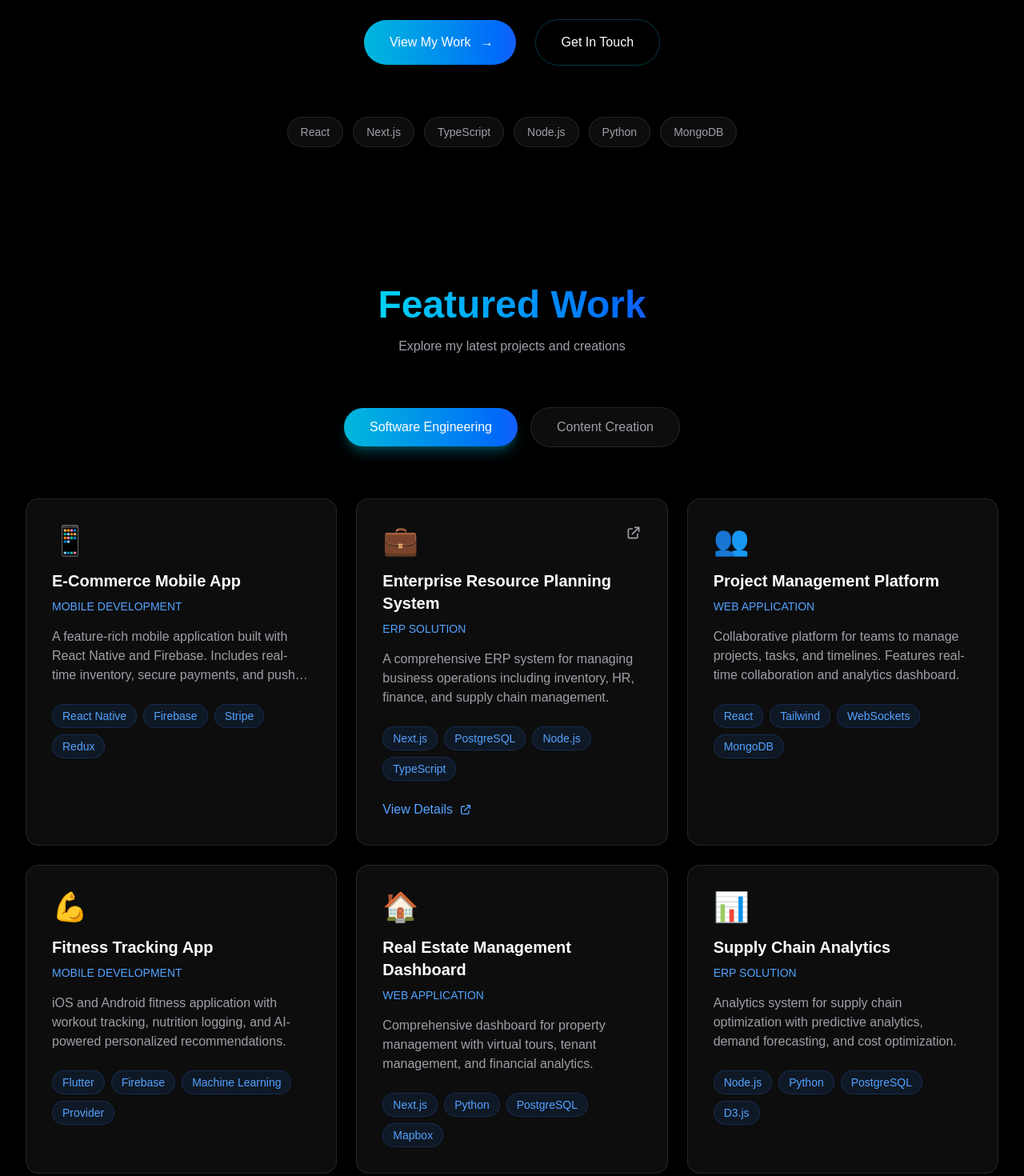
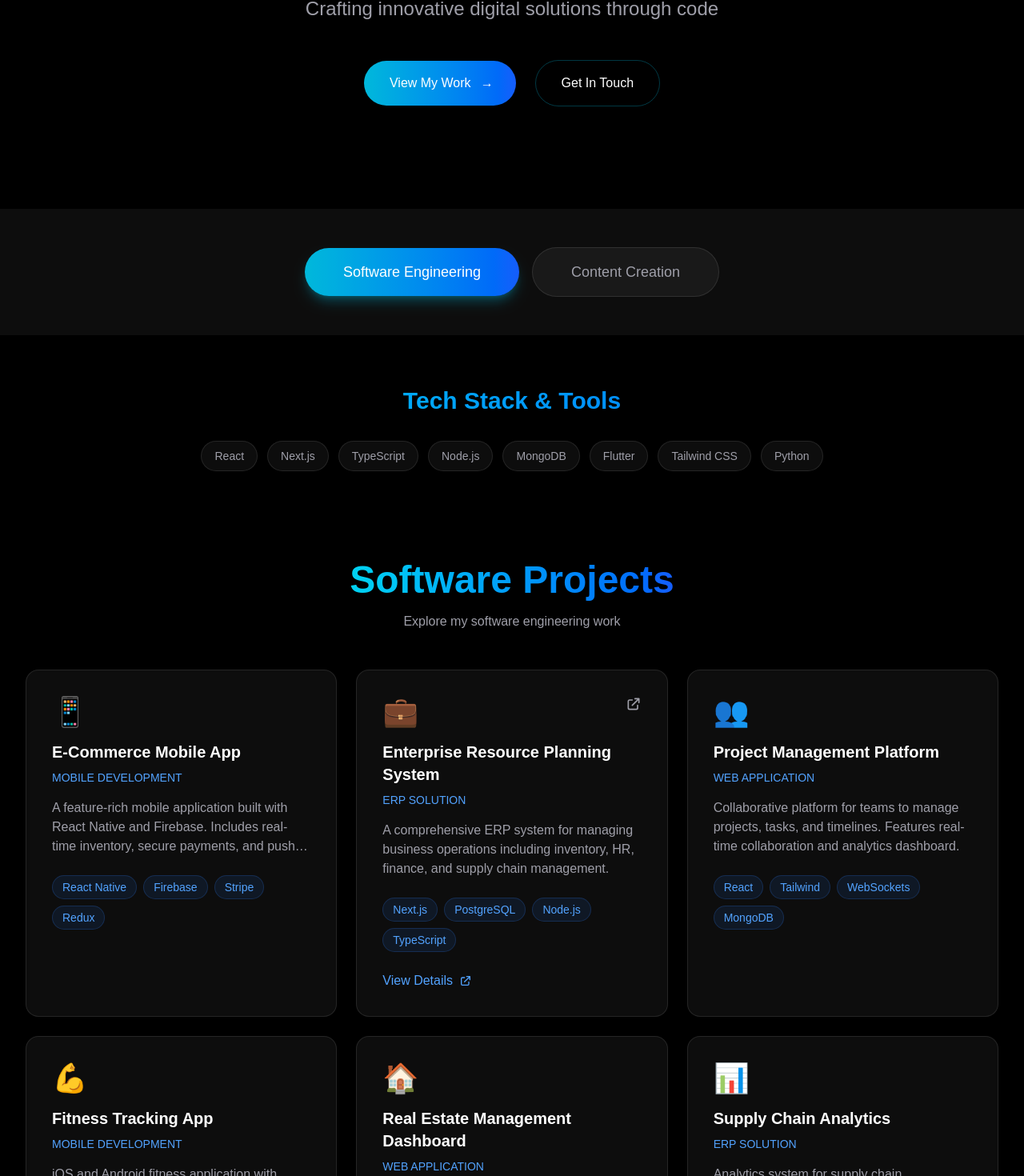
Before and after one commit to Dannansilva/DannanGunathilaka-Portfolio, a Next.js app: page / in a window 1280 px wide. Shown: the part 539-2009 px from the top of the page at 80% size. Built offline with nearby package versions, Linux system fonts and the light colour scheme.

Commit message:
ui changes

```diff
--- a/app/page.tsx
+++ b/app/page.tsx
@@ -6,7 +6,6 @@ import { motion, AnimatePresence } from 'framer-motion';
 import SoftwareProjects from '@/components/projects/SoftwareProjects';
 import ContentProjects from '@/components/projects/ContentProjects';
 import BootLoader from '@/components/effects/BootLoader';
-import GlitchText from '@/components/effects/GlitchText';
 
 export default function Home() {
   const [activeTab, setActiveTab] = useState<'software' | 'content'>('software');
@@ -156,58 +155,23 @@ export default function Home() {
               </Link>
             </motion.div>
 
-            {/* Tech Stack Pills */}
-            <motion.div
-              initial={{ opacity: 0 }}
-              animate={{ opacity: 1 }}
-              transition={{ duration: 0.6, delay: 0.9 }}
-              className="mt-16 flex flex-wrap items-center justify-center gap-3 px-4"
-            >
-              {['React', 'Next.js', 'TypeScript', 'Node.js', 'Python', 'MongoDB'].map((tech, index) => (
-                <motion.span
-                  key={tech}
-                  initial={{ opacity: 0, scale: 0.8 }}
-                  animate={{ opacity: 1, scale: 1 }}
-                  transition={{ delay: 1 + index * 0.1 }}
-                  whileHover={{ scale: 1.1, y: -2 }}
-                  className="px-4 py-2 bg-white/5 border border-white/10 rounded-full text-sm text-zinc-400 hover:text-cyan-400 hover:border-cyan-500/50 transition-all cursor-default"
-                >
-                  {tech}
-                </motion.span>
-              ))}
-            </motion.div>
           </div>
         </section>
 
-        {/* Projects Section */}
+        {/* Category Toggle Section */}
         <motion.section
           id="projects"
           initial={{ opacity: 0 }}
           whileInView={{ opacity: 1 }}
           viewport={{ once: true, margin: "-100px" }}
           transition={{ duration: 0.6 }}
-          className="py-16 sm:py-24 px-4 sm:px-6 lg:px-8 relative"
+          className="py-8 sm:py-12 px-4 sm:px-6 lg:px-8 relative bg-white/5"
         >
           <div className="max-w-7xl mx-auto">
-            <motion.div
-              initial={{ opacity: 0, y: 20 }}
-              whileInView={{ opacity: 1, y: 0 }}
-              viewport={{ once: true }}
-              transition={{ duration: 0.6 }}
-              className="text-center mb-12 sm:mb-16"
-            >
-              <h2 className="text-3xl sm:text-4xl md:text-5xl font-bold mb-4">
-                <span className="bg-gradient-to-r from-cyan-400 to-blue-600 bg-clip-text text-transparent">
-                  Featured Work
-                </span>
-              </h2>
-              <p className="text-zinc-400">Explore my latest projects and creations</p>
-            </motion.div>
-
-            <div className="flex flex-col sm:flex-row items-start sm:items-center justify-center gap-4 mb-12 sm:mb-16">
+            <div className="flex flex-col sm:flex-row items-start sm:items-center justify-center gap-4">
               <button
                 onClick={() => setActiveTab('software')}
-                className={`px-6 sm:px-8 py-3 rounded-full font-medium transition-all text-sm sm:text-base w-full sm:w-auto relative overflow-hidden group ${
+                className={`px-8 sm:px-12 py-4 rounded-full font-medium transition-all text-base sm:text-lg w-full sm:w-auto relative overflow-hidden group ${
                   activeTab === 'software'
                     ? 'bg-gradient-to-r from-cyan-500 to-blue-600 text-white shadow-lg shadow-cyan-500/30'
                     : 'bg-white/5 text-zinc-400 hover:bg-white/10 border border-white/10'
@@ -217,7 +181,7 @@ export default function Home() {
               </button>
               <button
                 onClick={() => setActiveTab('content')}
-                className={`px-6 sm:px-8 py-3 rounded-full font-medium transition-all text-sm sm:text-base w-full sm:w-auto relative overflow-hidden group ${
+                className={`px-8 sm:px-12 py-4 rounded-full font-medium transition-all text-base sm:text-lg w-full sm:w-auto relative overflow-hidden group ${
                   activeTab === 'content'
                     ? 'bg-gradient-to-r from-cyan-500 to-blue-600 text-white shadow-lg shadow-cyan-500/30'
                     : 'bg-white/5 text-zinc-400 hover:bg-white/10 border border-white/10'
@@ -226,43 +190,84 @@ export default function Home() {
                 <span className="relative z-10">Content Creation</span>
               </button>
             </div>
-
-            <AnimatePresence mode="wait">
-              <motion.div
-                key={activeTab}
-                initial={{ opacity: 0, y: 20 }}
-                animate={{ opacity: 1, y: 0 }}
-                exit={{ opacity: 0, y: -20 }}
-                transition={{ duration: 0.3 }}
-              >
-                {activeTab === 'software' ? <SoftwareProjects /> : <ContentProjects />}
-              </motion.div>
-            </AnimatePresence>
           </div>
         </motion.section>
 
-        {/* About Section */}
+        <AnimatePresence mode="wait">
+          {activeTab === 'software' ? (
+            <motion.div
+              key="software"
+              initial={{ opacity: 0 }}
+              animate={{ opacity: 1 }}
+              exit={{ opacity: 0 }}
+              transition={{ duration: 0.5 }}
+            >
+              {/* Software Engineering Tech Stack */}
+              <motion.section className="py-12 sm:py-16 px-4 sm:px-6 lg:px-8">
+                <div className="max-w-7xl mx-auto">
+                  <motion.div
+                    initial={{ opacity: 0, y: 20 }}
+                    animate={{ opacity: 1, y: 0 }}
+                    transition={{ duration: 0.6 }}
+                    className="text-center mb-8"
+                  >
+                    <h3 className="text-2xl sm:text-3xl font-bold mb-4 bg-gradient-to-r from-cyan-400 to-blue-600 bg-clip-text text-transparent">
+                      Tech Stack & Tools
+                    </h3>
+                  </motion.div>
+                  <div className="flex flex-wrap items-center justify-center gap-3">
+                    {['React', 'Next.js', 'TypeScript', 'Node.js', 'MongoDB', 'Flutter', 'Tailwind CSS', 'Python'].map((tech, index) => (
+                      <motion.span
+                        key={tech}
+                        initial={{ opacity: 0, scale: 0.8 }}
+                        animate={{ opacity: 1, scale: 1 }}
+                        transition={{ delay: index * 0.1 }}
+                        whileHover={{ scale: 1.1, y: -2 }}
+                        className="px-4 py-2 bg-white/5 border border-white/10 rounded-full text-sm text-zinc-400 hover:text-cyan-400 hover:border-cyan-500/50 transition-all cursor-default"
+                      >
+                        {tech}
+                      </motion.span>
+                    ))}
+                  </div>
+                </div>
+              </motion.section>
+
+              {/* Software Projects */}
+              <motion.section className="py-8 sm:py-12 px-4 sm:px-6 lg:px-8">
+                <div className="max-w-7xl mx-auto">
+                  <motion.div
+                    initial={{ opacity: 0, y: 20 }}
+                    animate={{ opacity: 1, y: 0 }}
+                    transition={{ duration: 0.6 }}
+                    className="text-center mb-12"
+                  >
+                    <h2 className="text-3xl sm:text-4xl md:text-5xl font-bold mb-4">
+                      <span className="bg-gradient-to-r from-cyan-400 to-blue-600 bg-clip-text text-transparent">
+                        Software Projects
+                      </span>
+                    </h2>
+                    <p className="text-zinc-400">Explore my software engineering work</p>
+                  </motion.div>
+                  <SoftwareProjects />
+                </div>
+              </motion.section>
+
+              {/* Software Engineering About */}
               <motion.section
                 id="about"
-          initial={{ opacity: 0 }}
-          whileInView={{ opacity: 1 }}
-          viewport={{ once: true, margin: "-100px" }}
-          transition={{ duration: 0.6 }}
                 className="py-16 sm:py-24 px-4 sm:px-6 lg:px-8 bg-white/5 relative"
               >
                 <div className="max-w-4xl mx-auto">
                   <motion.h2
                     initial={{ opacity: 0, y: 20 }}
-              whileInView={{ opacity: 1, y: 0 }}
-              viewport={{ once: true }}
+                    animate={{ opacity: 1, y: 0 }}
                     className="text-3xl sm:text-4xl md:text-5xl font-bold text-center mb-4 sm:mb-6"
                   >
                     <span className="bg-gradient-to-r from-cyan-400 to-blue-600 bg-clip-text text-transparent">About Me</span>
                   </motion.h2>
                   <motion.p
                     initial={{ opacity: 0, y: 20 }}
-              whileInView={{ opacity: 1, y: 0 }}
-              viewport={{ once: true }}
+                    animate={{ opacity: 1, y: 0 }}
                     transition={{ delay: 0.1 }}
                     className="text-center text-zinc-400 mb-8 sm:mb-12 text-sm sm:text-base"
                   >
@@ -271,8 +276,7 @@ export default function Home() {
 
                   <motion.div
                     initial={{ opacity: 0, y: 20 }}
-              whileInView={{ opacity: 1, y: 0 }}
-              viewport={{ once: true }}
+                    animate={{ opacity: 1, y: 0 }}
                     transition={{ delay: 0.2 }}
                     className="space-y-4 sm:space-y-6 text-zinc-300 mb-12 sm:mb-16 text-sm sm:text-base leading-relaxed"
                   >
@@ -285,15 +289,11 @@ export default function Home() {
                     <p>
                       I'm committed to continuous learning and staying at the forefront of technology trends. Whether it's exploring new frameworks, contributing to open-source projects, or solving complex problems, I'm always eager to push the boundaries of what's possible with code.
                     </p>
-              <p>
-                When I'm not coding, you'll find me exploring emerging technologies, sharing knowledge through content creation, and collaborating with fellow developers to build the next generation of digital experiences.
-              </p>
                   </motion.div>
 
                   <motion.div
                     initial={{ opacity: 0, y: 20 }}
-              whileInView={{ opacity: 1, y: 0 }}
-              viewport={{ once: true }}
+                    animate={{ opacity: 1, y: 0 }}
                     transition={{ delay: 0.3 }}
                     className="grid grid-cols-1 sm:grid-cols-3 gap-6 sm:gap-8"
                   >
@@ -319,7 +319,7 @@ export default function Home() {
                           <path strokeLinecap="round" strokeLinejoin="round" strokeWidth={2} d="M10 20l4-16m4 4l4 4-4 4M6 16l-4-4 4-4" />
                         </svg>
                       </div>
-                <div className="text-3xl sm:text-4xl font-bold text-white mb-2">50+</div>
+                      <div className="text-3xl sm:text-4xl font-bold text-white mb-2">15+</div>
                       <div className="text-sm sm:text-base text-zinc-400">Projects Completed</div>
                     </motion.div>
 
@@ -329,15 +329,136 @@ export default function Home() {
                     >
                       <div className="text-purple-400 mb-3 sm:mb-4 flex justify-center">
                         <svg className="w-8 h-8 sm:w-10 sm:h-10" fill="none" stroke="currentColor" viewBox="0 0 24 24">
-                    <path strokeLinecap="round" strokeLinejoin="round" strokeWidth={2} d="M13 10V3L4 14h7v7l9-11h-7z" />
+                          <path strokeLinecap="round" strokeLinejoin="round" strokeWidth={2} d="M9 12l2 2 4-4M7.835 4.697a3.42 3.42 0 001.946-.806 3.42 3.42 0 014.438 0 3.42 3.42 0 001.946.806 3.42 3.42 0 013.138 3.138 3.42 3.42 0 00.806 1.946 3.42 3.42 0 010 4.438 3.42 3.42 0 00-.806 1.946 3.42 3.42 0 01-3.138 3.138 3.42 3.42 0 00-1.946.806 3.42 3.42 0 01-4.438 0 3.42 3.42 0 00-1.946-.806 3.42 3.42 0 01-3.138-3.138 3.42 3.42 0 00-.806-1.946 3.42 3.42 0 010-4.438 3.42 3.42 0 00.806-1.946 3.42 3.42 0 013.138-3.138z" />
                         </svg>
                       </div>
-                <div className="text-3xl sm:text-4xl font-bold text-white mb-2">100K+</div>
-                <div className="text-sm sm:text-base text-zinc-400">Followers & Readers</div>
+                      <div className="text-3xl sm:text-4xl font-bold text-white mb-2">5+</div>
+                      <div className="text-sm sm:text-base text-zinc-400">Years Experience</div>
                     </motion.div>
                   </motion.div>
                 </div>
               </motion.section>
+            </motion.div>
+          ) : (
+            <motion.div
+              key="content"
+              initial={{ opacity: 0 }}
+              animate={{ opacity: 1 }}
+              exit={{ opacity: 0 }}
+              transition={{ duration: 0.5 }}
+            >
+
+
+              {/* Content Creation Projects */}
+              <motion.section className="py-8 sm:py-12 px-4 sm:px-6 lg:px-8">
+                <div className="max-w-7xl mx-auto">
+                  <motion.div
+                    initial={{ opacity: 0, y: 20 }}
+                    animate={{ opacity: 1, y: 0 }}
+                    transition={{ duration: 0.6 }}
+                    className="text-center mb-12"
+                  >
+                    <h2 className="text-3xl sm:text-4xl md:text-5xl font-bold mb-4">
+                      <span className="bg-gradient-to-r from-cyan-400 to-blue-600 bg-clip-text text-transparent">
+                        Content Portfolio
+                      </span>
+                    </h2>
+                    <p className="text-zinc-400">Explore my content creation work</p>
+                  </motion.div>
+                  <ContentProjects />
+                </div>
+              </motion.section>
+
+              {/* Content Creation About */}
+              <motion.section
+                id="about"
+                className="py-16 sm:py-24 px-4 sm:px-6 lg:px-8 bg-white/5 relative"
+              >
+                <div className="max-w-4xl mx-auto">
+                  <motion.h2
+                    initial={{ opacity: 0, y: 20 }}
+                    animate={{ opacity: 1, y: 0 }}
+                    className="text-3xl sm:text-4xl md:text-5xl font-bold text-center mb-4 sm:mb-6"
+                  >
+                    <span className="bg-gradient-to-r from-cyan-400 to-blue-600 bg-clip-text text-transparent">About My Content</span>
+                  </motion.h2>
+                  <motion.p
+                    initial={{ opacity: 0, y: 20 }}
+                    animate={{ opacity: 1, y: 0 }}
+                    transition={{ delay: 0.1 }}
+                    className="text-center text-zinc-400 mb-8 sm:mb-12 text-sm sm:text-base"
+                  >
+                    Content Creator | Technical Writer | Educator
+                  </motion.p>
+
+                  <motion.div
+                    initial={{ opacity: 0, y: 20 }}
+                    animate={{ opacity: 1, y: 0 }}
+                    transition={{ delay: 0.2 }}
+                    className="space-y-4 sm:space-y-6 text-zinc-300 mb-12 sm:mb-16 text-sm sm:text-base leading-relaxed"
+                  >
+                    <p>
+                      Beyond coding, I'm passionate about <span className="text-cyan-400 font-semibold">sharing knowledge and empowering others</span> through content creation. My mission is to make complex technical concepts accessible and engaging for developers of all levels.
+                    </p>
+                    <p>
+                      Through various platforms, I create <span className="text-blue-400 font-semibold">technical tutorials, in-depth articles, video courses, and educational content</span> that help developers level up their skills. My content focuses on practical, real-world applications and best practices.
+                    </p>
+                    <p>
+                      I believe in the power of community and knowledge sharing. Whether it's through blog posts, video tutorials, or podcast discussions, I strive to contribute meaningfully to the tech community and help others on their development journey.
+                    </p>
+                  </motion.div>
+
+                  <motion.div
+                    initial={{ opacity: 0, y: 20 }}
+                    animate={{ opacity: 1, y: 0 }}
+                    transition={{ delay: 0.3 }}
+                    className="grid grid-cols-1 sm:grid-cols-3 gap-6 sm:gap-8"
+                  >
+                    <motion.div
+                      whileHover={{ scale: 1.05, y: -5 }}
+                      className="text-center p-6 sm:p-8 bg-gradient-to-br from-cyan-500/10 to-blue-500/10 rounded-2xl border border-cyan-500/20 hover:border-cyan-500/50 transition-all"
+                    >
+                      <div className="text-cyan-400 mb-3 sm:mb-4 flex justify-center">
+                        <svg className="w-8 h-8 sm:w-10 sm:h-10" fill="none" stroke="currentColor" viewBox="0 0 24 24">
+                          <path strokeLinecap="round" strokeLinejoin="round" strokeWidth={2} d="M15 12a3 3 0 11-6 0 3 3 0 016 0z" />
+                          <path strokeLinecap="round" strokeLinejoin="round" strokeWidth={2} d="M2.458 12C3.732 7.943 7.523 5 12 5c4.478 0 8.268 2.943 9.542 7-1.274 4.057-5.064 7-9.542 7-4.477 0-8.268-2.943-9.542-7z" />
+                        </svg>
+                      </div>
+                      <div className="text-3xl sm:text-4xl font-bold text-white mb-2">50K+</div>
+                      <div className="text-sm sm:text-base text-zinc-400">Monthly Reach</div>
+                    </motion.div>
+
+                    <motion.div
+                      whileHover={{ scale: 1.05, y: -5 }}
+                      className="text-center p-6 sm:p-8 bg-gradient-to-br from-blue-500/10 to-purple-500/10 rounded-2xl border border-blue-500/20 hover:border-blue-500/50 transition-all"
+                    >
+                      <div className="text-blue-400 mb-3 sm:mb-4 flex justify-center">
+                        <svg className="w-8 h-8 sm:w-10 sm:h-10" fill="none" stroke="currentColor" viewBox="0 0 24 24">
+                          <path strokeLinecap="round" strokeLinejoin="round" strokeWidth={2} d="M9 19v-6a2 2 0 00-2-2H5a2 2 0 00-2 2v6a2 2 0 002 2h2a2 2 0 002-2zm0 0V9a2 2 0 012-2h2a2 2 0 012 2v10m-6 0a2 2 0 002 2h2a2 2 0 002-2m0 0V5a2 2 0 012-2h2a2 2 0 012 2v14a2 2 0 01-2 2h-2a2 2 0 01-2-2z" />
+                        </svg>
+                      </div>
+                      <div className="text-3xl sm:text-4xl font-bold text-white mb-2">12.5%</div>
+                      <div className="text-sm sm:text-base text-zinc-400">Engagement Rate</div>
+                    </motion.div>
+
+                    <motion.div
+                      whileHover={{ scale: 1.05, y: -5 }}
+                      className="text-center p-6 sm:p-8 bg-gradient-to-br from-purple-500/10 to-pink-500/10 rounded-2xl border border-purple-500/20 hover:border-purple-500/50 transition-all"
+                    >
+                      <div className="text-purple-400 mb-3 sm:mb-4 flex justify-center">
+                        <svg className="w-8 h-8 sm:w-10 sm:h-10" fill="none" stroke="currentColor" viewBox="0 0 24 24">
+                          <path strokeLinecap="round" strokeLinejoin="round" strokeWidth={2} d="M17 20h5v-2a3 3 0 00-5.356-1.857M17 20H7m10 0v-2c0-.656-.126-1.283-.356-1.857M7 20H2v-2a3 3 0 015.356-1.857M7 20v-2c0-.656.126-1.283.356-1.857m0 0a5.002 5.002 0 019.288 0M15 7a3 3 0 11-6 0 3 3 0 016 0zm6 3a2 2 0 11-4 0 2 2 0 014 0zM7 10a2 2 0 11-4 0 2 2 0 014 0z" />
+                        </svg>
+                      </div>
+                      <div className="text-3xl sm:text-4xl font-bold text-white mb-2">2.5K+</div>
+                      <div className="text-sm sm:text-base text-zinc-400">Active Followers</div>
+                    </motion.div>
+                  </motion.div>
+                </div>
+              </motion.section>
+            </motion.div>
+          )}
+        </AnimatePresence>
 
         {/* Contact Section */}
         <motion.section
```
Lines whose indentation alone changed are shown as unchanged.
